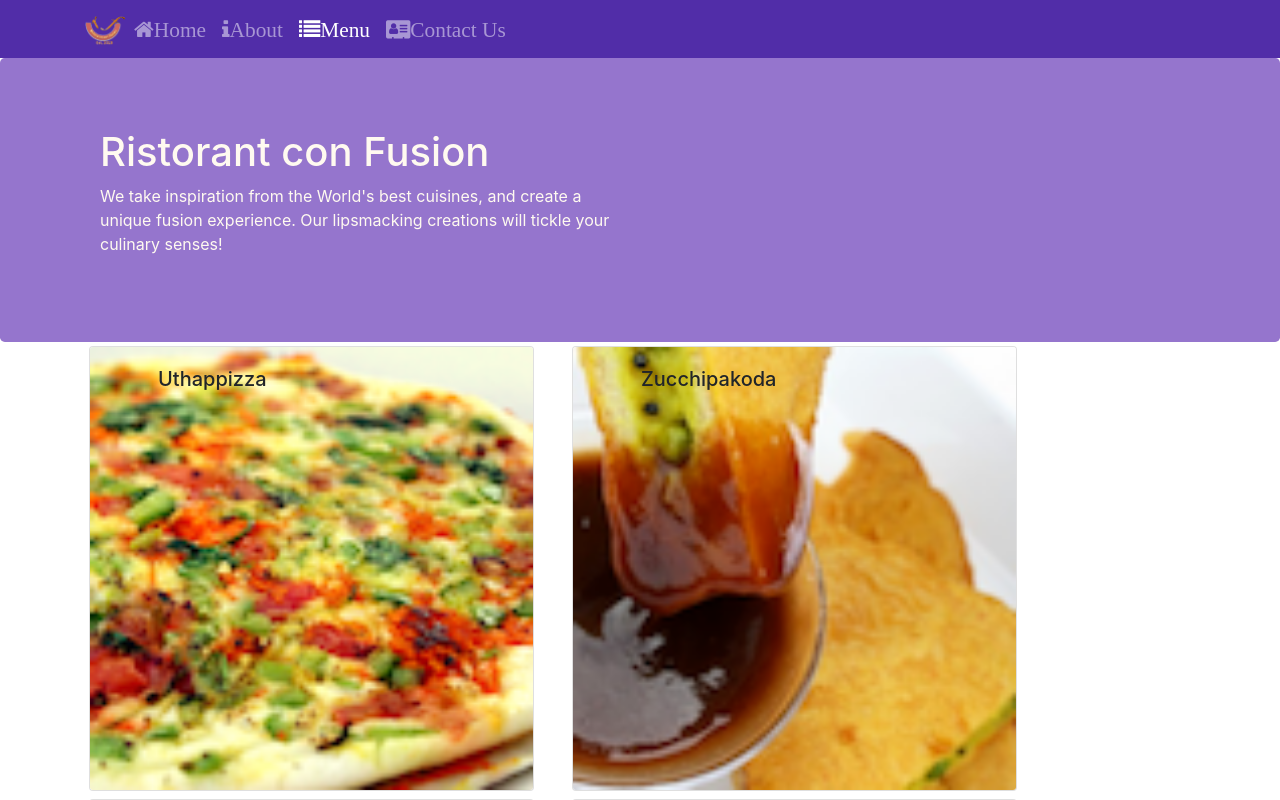
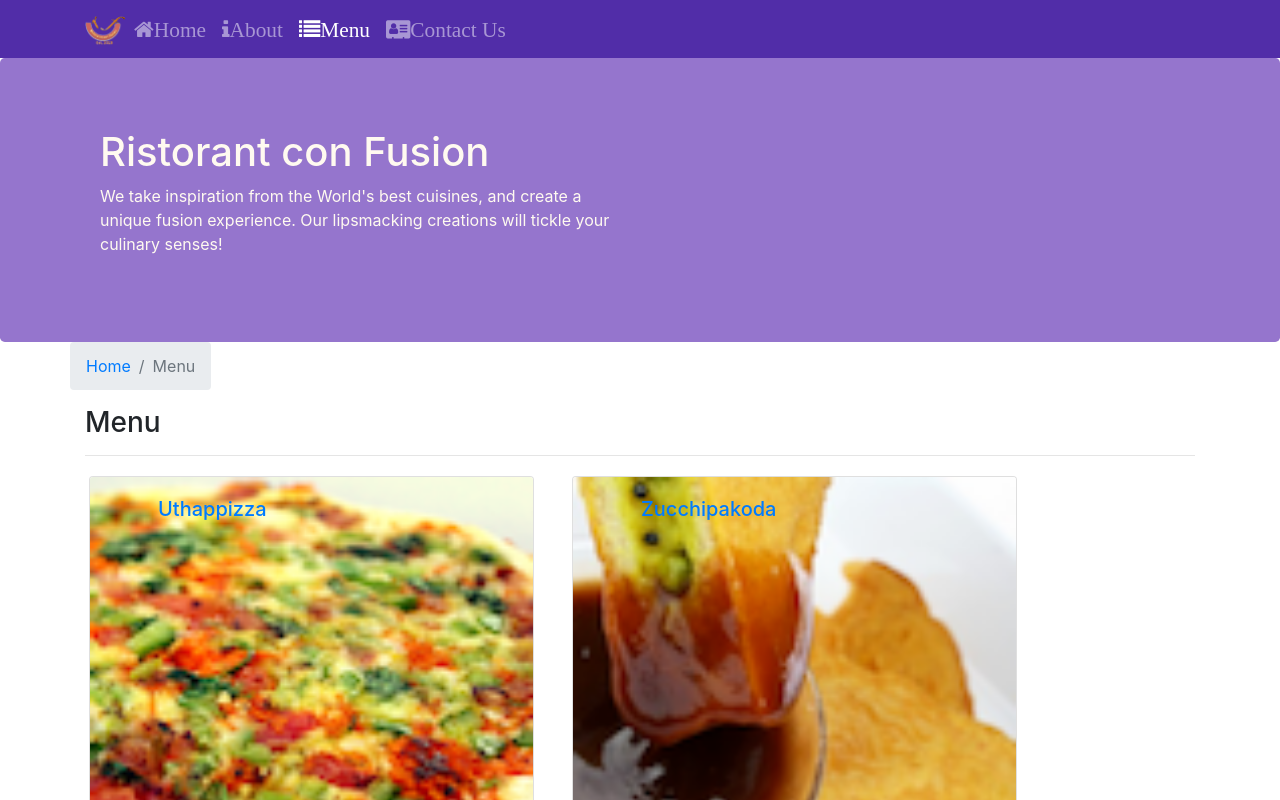
Before and after one commit to Meliwi/Fronted-web-development-with-React, a React (Create React App) app in the folder confusion/: page /menu in a window 1280 px wide. Shown: the top 800 px of the page. Built offline with nearby package versions, Linux system fonts and the light colour scheme.

Commit message:
single page application part 2

```diff
--- a/confusion/src/components/ContactComponent.js
+++ b/confusion/src/components/ContactComponent.js
@@ -1,8 +1,28 @@
 import React from 'react';
+import {Breadcrumb,BreadcrumbItem} from 'reactstrap';
+import {Link} from 'react-router-dom';
 
 function Contact(props) {
     return(
         <div className="container">
+            <div className="row">
+                <Breadcrumb>
+                    <BreadcrumbItem >
+                        <Link to='/home'>
+                            Home
+                        </Link>
+                    </BreadcrumbItem>
+                    <BreadcrumbItem active>
+                        Contact Us
+                    </BreadcrumbItem>
+                </Breadcrumb>
+                <div className="col-12">
+                    <h3>
+                        Contact Us
+                    </h3>
+                    <hr/>
+                </div>
+            </div>
             <div className="row row-content">
                 <div className="col-12">
                 <h3>Location Information</h3>
--- a/confusion/src/components/DishdetailComponent.js
+++ b/confusion/src/components/DishdetailComponent.js
@@ -1,6 +1,6 @@
 import React from 'react';
-import {Card,CardText, CardImgOverlay,CardBody,CardTitle, CardImg} from 'reactstrap';
-
+import {Card,CardText, CardImgOverlay,CardBody,CardTitle, CardImg,Breadcrumb,BreadcrumbItem} from 'reactstrap';
+import {Link} from 'react-router-dom';
 
     function RenderDish({dish}) {
         return(
@@ -14,8 +14,14 @@ import {Card,CardText, CardImgOverlay,CardBody,CardTitle, CardImg} from 'reactst
         );
       }
       //Now we change the format of the hour
+
      function RenderComments({comments}){
+         if(comments!=null)
          return(
+            <div className="col-12 col-md--5 m-1">
+                <h4>
+                    Comments
+                </h4>
                 <ul className="list-unstyled">
                     {comments.map((comment)=>{
                         return(
@@ -27,11 +33,12 @@ import {Card,CardText, CardImgOverlay,CardBody,CardTitle, CardImg} from 'reactst
                                 -- {comment.author},
                                   {new Intl.DateTimeFormat('en-US',{year:'numeric',month:'short',day:'2-digit'}).format(new Date(Date.parse(comment.date)))}
                                 </p>
-
                             </li>
                         );
-                  })}
+                     }
+                    )}
                 </ul>
+            </div>
          );
      }
 
@@ -39,17 +46,24 @@ import {Card,CardText, CardImgOverlay,CardBody,CardTitle, CardImg} from 'reactst
     const DishDetail =(props) =>  {
         console.log('Dishdetail Component render invoked');
         if (props.dish!=null){
-            return(
+            return (
                 <div className="container">
                     <div className="row">
+                        <Breadcrumb>
+                            <BreadcrumbItem><Link to="/menu">Menu</Link></BreadcrumbItem>
+                            <BreadcrumbItem active>{props.dish.name}</BreadcrumbItem>
+                        </Breadcrumb>
+                        <div className="col-12">
+                            <h3>{props.dish.name}</h3>
+                            <hr />
+                        </div>
+                    </div>
+                    <div className="row">
                         <div className="col-12 col-md-5 m-1">
-                        <RenderDish dish={props.dish}/>
+                            <RenderDish dish={props.dish} />
                         </div>
                         <div className="col-12 col-md-5 m-1">
-                        <h4>
-                            Comments
-                        </h4>
-                        <RenderComments comments ={props.dish.comments}/>
+                            <RenderComments comments={props.comments} />
                         </div>
                     </div>
                 </div>
--- a/confusion/src/components/MainComponent.js
+++ b/confusion/src/components/MainComponent.js
@@ -36,12 +36,20 @@ class Main extends Component{
         />
     );
     }
-    return (
+    const DishWithId = ({match}) => {
+      return(
+          <DishDetail dish={this.state.dishes.filter((dish) => dish.id === parseInt(match.params.dishId,10))[0]}
+            comments={this.state.comments.filter((comment) => comment.dishId === parseInt(match.params.dishId,10))} />
+      );
+    }
+
+     return (
       <div className="App">
         <Header/>
         <Switch>
           <Route path="/home" component={HomePage}/>
           <Route exact path ="/menu" component={() => <Menu dishes={this.state.dishes}/>} />
+          <Route path="/menu/:dishId" component={DishWithId}/>
           <Route exact path ="/contactus" component={Contact}/>
           <Redirect  to ="/home" />
         </Switch>
--- a/confusion/src/components/MenuComponent.js
+++ b/confusion/src/components/MenuComponent.js
@@ -1,16 +1,19 @@
 import React from 'react';
-import {Card,CardImgOverlay,CardText,CardBody,CardTitle, CardImg} from 'reactstrap';
+import {Card,CardImgOverlay,CardText,CardBody,CardTitle, CardImg,Breadcrumb,BreadcrumbItem} from 'reactstrap';
+import {Link} from 'react-router-dom';
 
     // we return the card in the function component
     function RenderMenuItem({dish,onClick}){
         return(
-            <Card onClick={()=> onClick(dish.id)}>
+            <Card>
+            <Link to= {`/menu/${dish.id}`}>
                 <CardImg width="100%" object src={dish.image} alt = {dish.name}/>
                 <CardImgOverlay body className="ml-5">
                     <CardTitle >
                         {dish.name}
                     </CardTitle>
                 </CardImgOverlay>
+            </Link>
         </Card>
         );
     }
@@ -19,12 +22,30 @@ import {Card,CardImgOverlay,CardText,CardBody,CardTitle, CardImg} from 'reactstr
         const menu = props.dishes.map((dish)=>{
             return (
                 <div key={dish.id} className="col-12 col-md-5 m-1">
-                    <RenderMenuItem dish={dish} onClick={props.onClick}/>
+                    <RenderMenuItem dish={dish} />
                 </div>
             );
         });
         return (
             <div className="container">
+                <div className="row">
+                    <Breadcrumb>
+                        <BreadcrumbItem >
+                            <Link to='/home'>
+                                Home
+                            </Link>
+                        </BreadcrumbItem>
+                        <BreadcrumbItem active>
+                            Menu
+                        </BreadcrumbItem>
+                    </Breadcrumb>
+                    <div className="col-12">
+                        <h3>
+                            Menu
+                        </h3>
+                        <hr/>
+                    </div>
+                </div>
                 <div className="row">
                     {menu}
                 </div>
```
Lines whose indentation alone changed are shown as unchanged.
